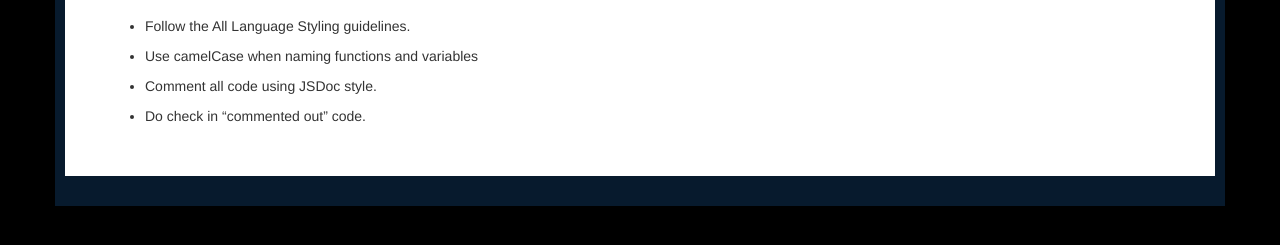
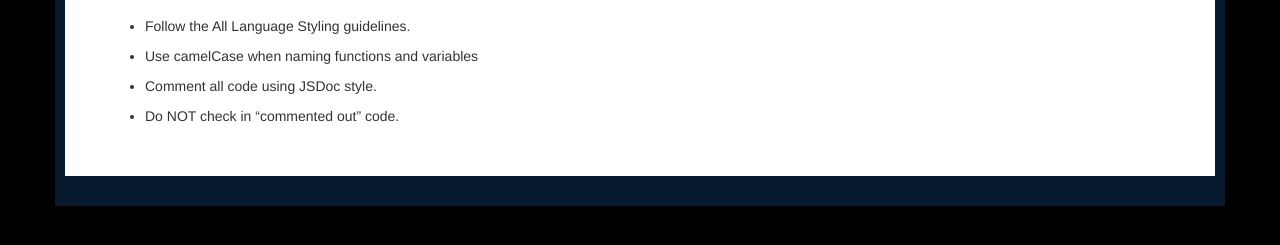
Before and after one commit to Sitecore-Community/Sitecore.Speak.Guidance, a Jekyll site: the page built from Application Development/PageCode/JavaScript.md, in a window 1280 px wide. Shown: the part 545-790 px from the top of the page. Built offline with Jekyll 4.4.1, drawn with Linux system fonts in a browser that asks for light colours; nearby versions of some CDN libraries; some web fonts are replaced.

Commit message:
Added missing "NOT" regarding code style
Advice for JavaScript coding practices saying NOT to check in commented
code was missing the NOT, making it sound like you SHOULD check in
commented code.

```diff
--- a/Application Development/PageCode/JavaScript.md
+++ b/Application Development/PageCode/JavaScript.md
@@ -13,4 +13,4 @@ The following guidelines apply to JavaScript for PageCode.
 
 - Comment all code using JSDoc style.
 
-- Do check in "commented out" code.
+- Do NOT check in "commented out" code.
```
Also changed, not shown: Component Development/Coding Guidelines/JavaScript.md (+1 -1 lines).
